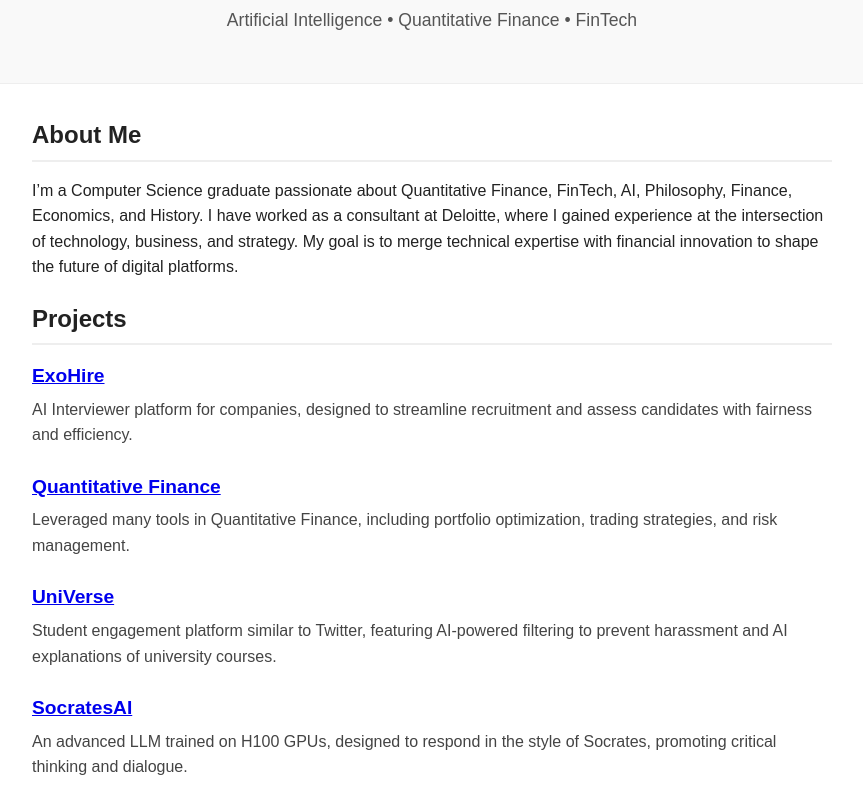
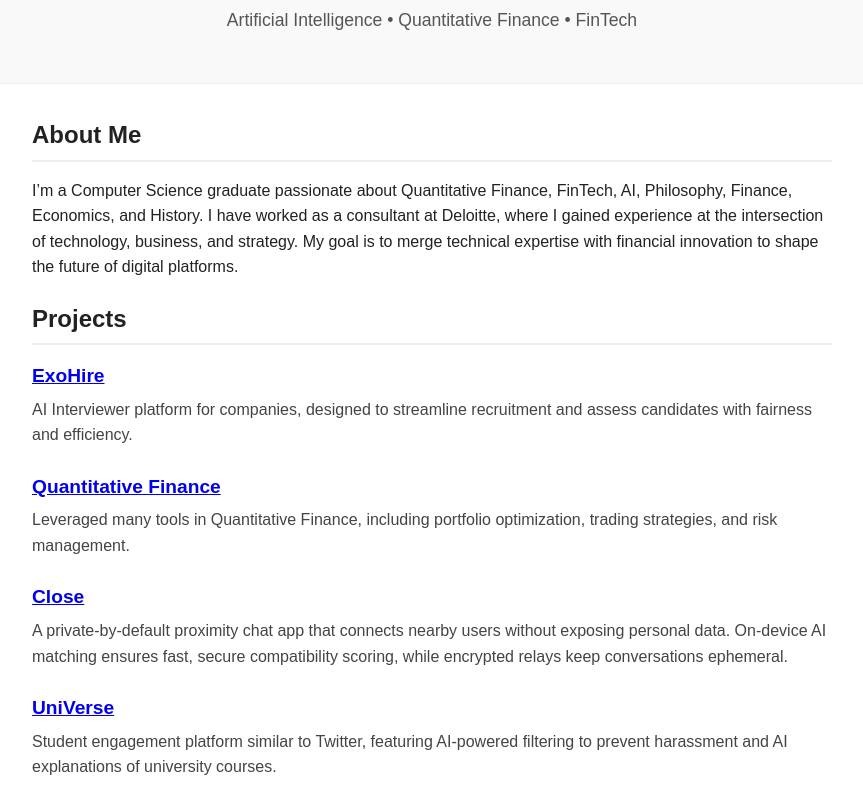
Before and after one commit to Al-Samneh/Al-Samneh.github.io, a plain HTML site: page index.html in a window 1280 px wide. Shown: the part 140-941 px from the top of the page, without its empty margins (208-1071 px from the left). Drawn offline with Linux system fonts and the light colour scheme.

Commit message:
Update index.html

```diff
--- a/index.html
+++ b/index.html
@@ -37,6 +37,11 @@
       </div>
 
       <div class="project">
+        <h3><a href="https://github.com/Al-Samneh/CloseApp" target="_blank">Close</a></h3>
+        <p>A private-by-default proximity chat app that connects nearby users without exposing personal data. On-device AI matching ensures fast, secure compatibility scoring, while encrypted relays keep conversations ephemeral.</p>
+      </div>
+
+      <div class="project">
         <h3><a href="https://www.youtube.com/shorts/pB5k9ytR4cM" target="_blank">UniVerse</a></h3>
         <p>Student engagement platform similar to Twitter, featuring AI-powered filtering to prevent harassment and AI explanations of university courses.</p>
       </div>
```
